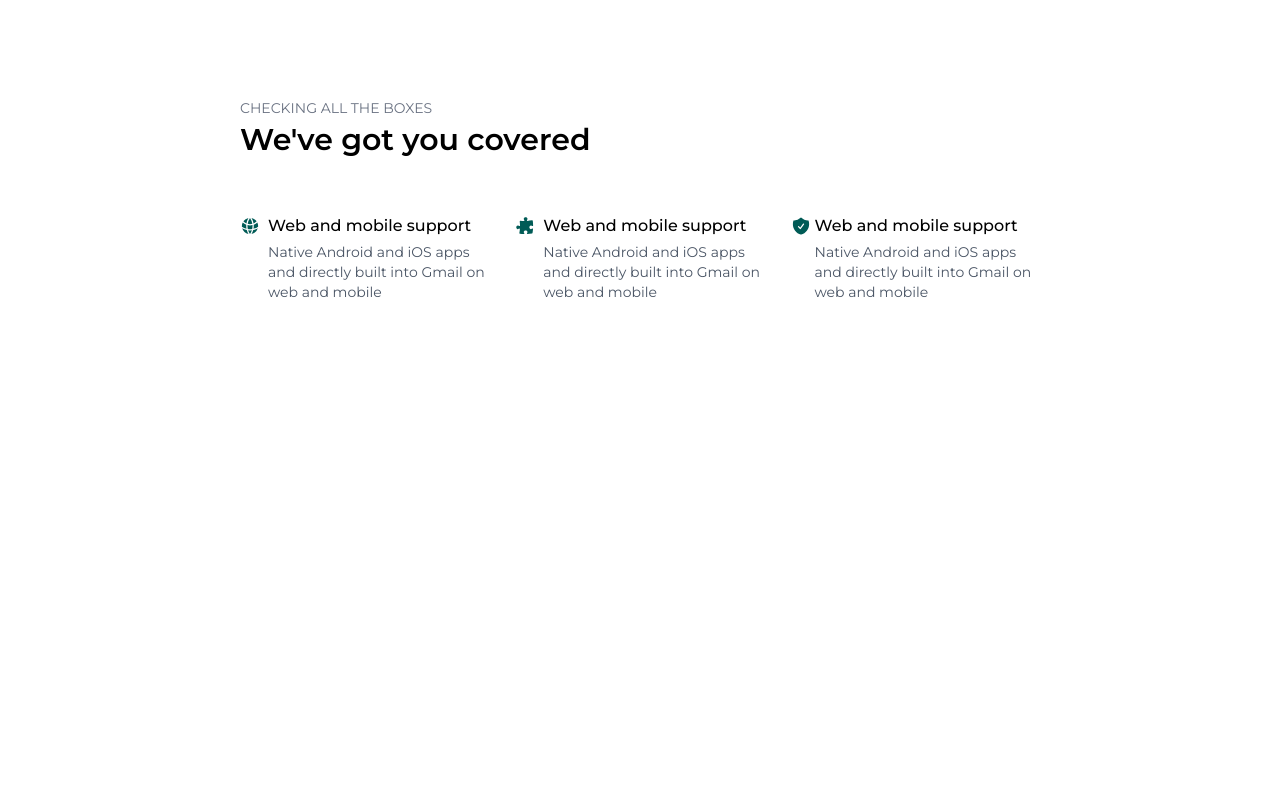
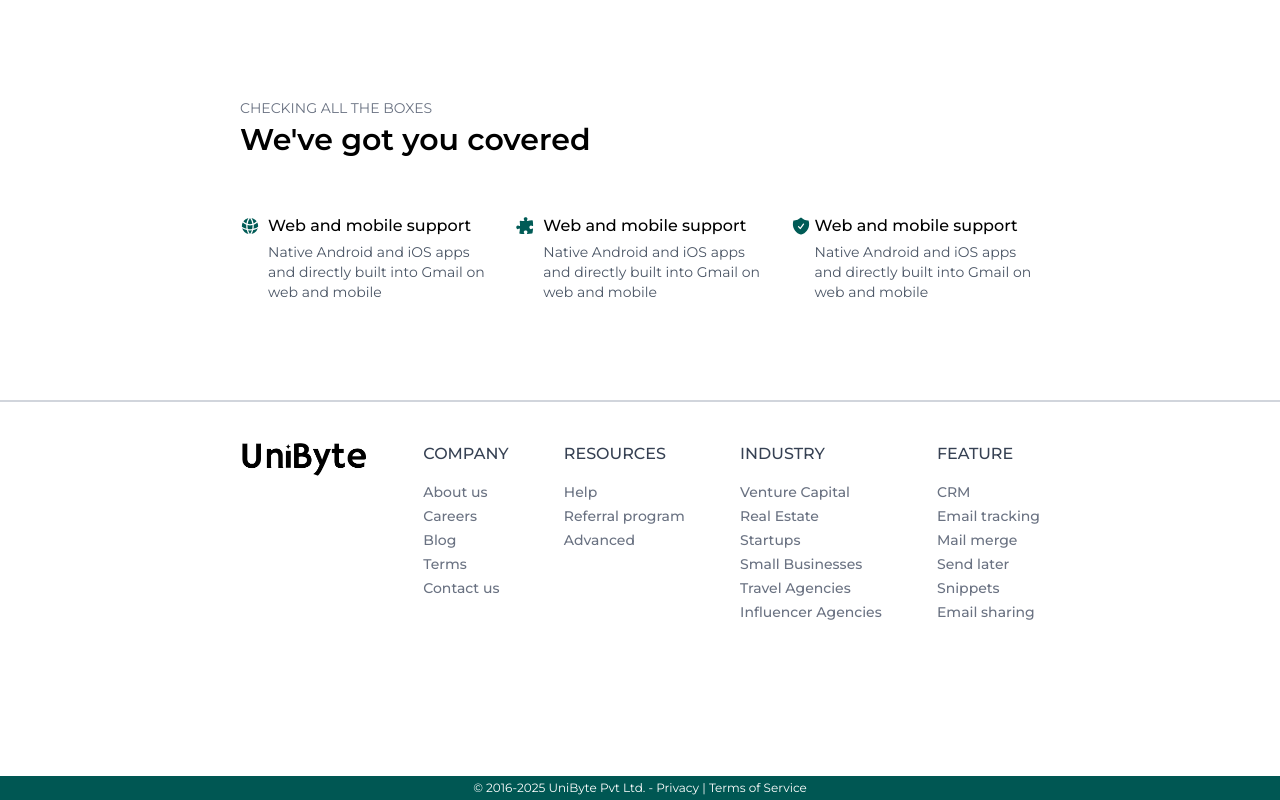
Before and after one commit to aayushcyy/bytely, a Next.js app: page / in a window 1280 px wide. Shown: the part 2880-3680 px from the top of the page. Before the commit the page ends 3280 px from the top, so only its background shows below. Built offline with nearby package versions, Linux system fonts and the light colour scheme.

Commit message:
footer complete

```diff
--- a/app/Component/Footer.jsx
+++ b/app/Component/Footer.jsx
@@ -1,5 +1,99 @@
+import Link from "next/link";
 import React from "react";
+import Logo from "../../public/logo.png";
+import Image from "next/image";
 
 export default function Footer() {
-  return <div>Footer</div>;
+  return (
+    <div className="w-full h-[50vh] flex flex-col justify-between border-t-[2px] border-gray-300 pt-10">
+      <div className="flex justify-between px-60">
+        <div>
+          <Image src={Logo} width={600} alt="" className="w-32" />
+        </div>
+        <div className="flex flex-col gap-4">
+          <div className="uppercase text-gray-700 font-medium">Company</div>
+          <div className="flex flex-col text-sm text-gray-500 font-medium gap-1">
+            <Link href={"/"} className="hover:text-[#005854]">
+              About us
+            </Link>
+            <Link href={"/"} className="hover:text-[#005854]">
+              Careers
+            </Link>
+            <Link href={"/"} className="hover:text-[#005854]">
+              Blog
+            </Link>
+            <Link href={"/"} className="hover:text-[#005854]">
+              Terms
+            </Link>
+            <Link href={"/"} className="hover:text-[#005854]">
+              Contact us
+            </Link>
+          </div>
+        </div>
+        <div className="flex flex-col gap-4">
+          <div className="uppercase text-gray-700 font-medium">Resources</div>
+          <div className="flex flex-col text-sm text-gray-500 font-medium gap-1">
+            <Link href={"/"} className="hover:text-[#005854]">
+              Help
+            </Link>
+            <Link href={"/"} className="hover:text-[#005854]">
+              Referral program
+            </Link>
+            <Link href={"/"} className="hover:text-[#005854]">
+              Advanced
+            </Link>
+          </div>
+        </div>
+        <div className="flex flex-col gap-4">
+          <div className="uppercase text-gray-700 font-medium">Industry</div>
+          <div className="flex flex-col text-sm text-gray-500 font-medium gap-1">
+            <Link href={"/"} className="hover:text-[#005854]">
+              Venture Capital
+            </Link>
+            <Link href={"/"} className="hover:text-[#005854]">
+              Real Estate
+            </Link>
+            <Link href={"/"} className="hover:text-[#005854]">
+              Startups
+            </Link>
+            <Link href={"/"} className="hover:text-[#005854]">
+              Small Businesses
+            </Link>
+            <Link href={"/"} className="hover:text-[#005854]">
+              Travel Agencies
+            </Link>
+            <Link href={"/"} className="hover:text-[#005854]">
+              Influencer Agencies
+            </Link>
+          </div>
+        </div>
+        <div className="flex flex-col gap-4">
+          <div className="uppercase text-gray-700 font-medium">Feature</div>
+          <div className="flex flex-col text-sm text-gray-500 font-medium gap-1">
+            <Link href={"/"} className="hover:text-[#005854]">
+              CRM
+            </Link>
+            <Link href={"/"} className="hover:text-[#005854]">
+              Email tracking
+            </Link>
+            <Link href={"/"} className="hover:text-[#005854]">
+              Mail merge
+            </Link>
+            <Link href={"/"} className="hover:text-[#005854]">
+              Send later
+            </Link>
+            <Link href={"/"} className="hover:text-[#005854]">
+              Snippets
+            </Link>
+            <Link href={"/"} className="hover:text-[#005854]">
+              Email sharing
+            </Link>
+          </div>
+        </div>
+      </div>
+      <div className="w-full text-center text-xs flex flex-col gap-1.5 py-1 bg-[#005753] text-white">
+        <p>© 2016-2025 UniByte Pvt Ltd. - Privacy | Terms of Service</p>
+      </div>
+    </div>
+  );
 }
--- a/app/page.jsx
+++ b/app/page.jsx
@@ -5,6 +5,7 @@ import HeroSection2 from "./Component/HeroSection2";
 import Section3 from "./Component/Section3";
 import FeedbackPage from "./Component/FeedbackPage";
 import Section5 from "./Component/Section5";
+import Footer from "./Component/Footer";
 
 export default function Home() {
   return (
@@ -16,6 +17,7 @@ export default function Home() {
       <Section3 />
       <FeedbackPage />
       <Section5 />
+      <Footer />
     </div>
   );
 }
```
